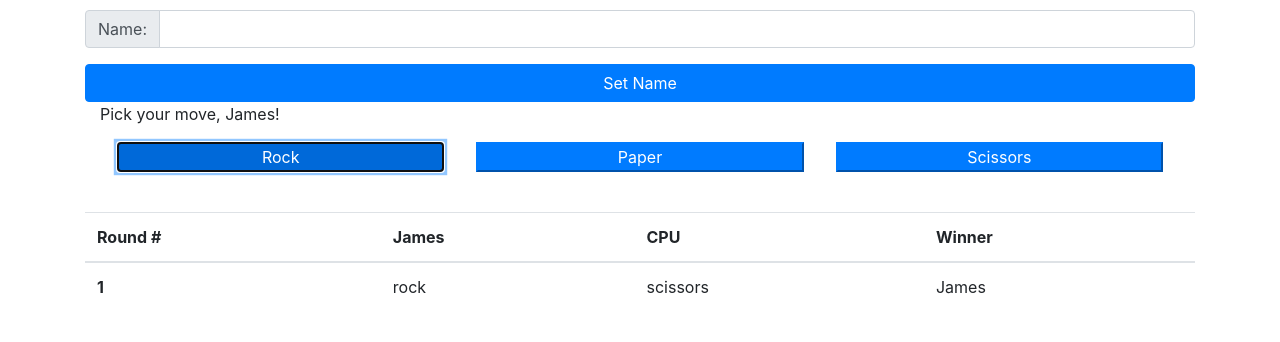
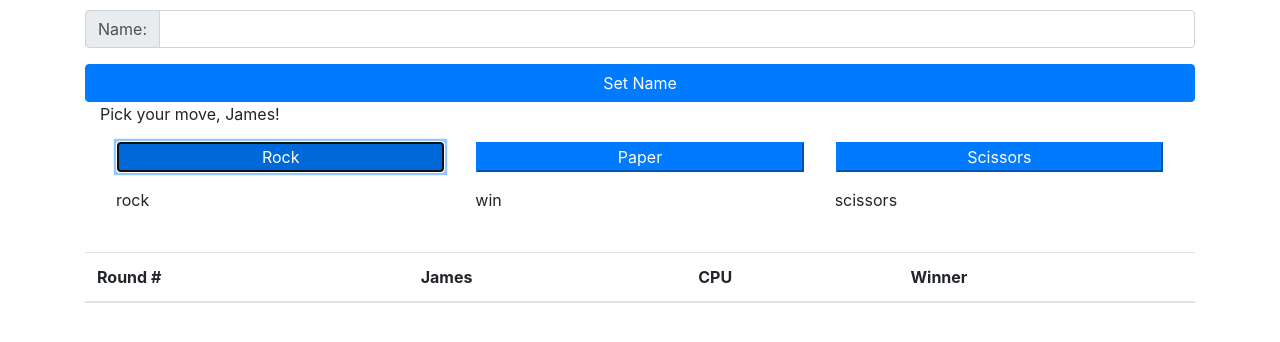
Before and after one commit to james-wienecke/rockpaperscissors, a plain HTML site: page index.html in a window 1280 px wide. Both pictures are taken after a click on the button "Rock". Shown: the part 70-412 px from the top of the page. Drawn offline with nearby package versions, Linux system fonts and the light colour scheme.

Commit message:
Added a current round display and modified conditions for displaying history only after more than one round is played.

```diff
--- a/index.html
+++ b/index.html
@@ -26,14 +26,16 @@
         </form>
     </div>
     <div class="col-12" id="game-cont">
-        <div class="container">Pick your move, <span class="name-display"></span>!</div>
+        <div class="container">Pick your move, <span class="p1-name"></span>!</div>
         <div id="move-area" class="row text-center m-3">
             <button class="col btn-primary mx-3" id="move-rock">Rock</button>
             <button class="col btn-primary mx-3" id="move-paper">Paper</button>
             <button class="col btn-primary mx-3" id="move-scissors">Scissors</button>
         </div>
-        <div id="game-area" class="m-3">
-
+        <div id="game-area" class="m-3 row">
+<!--            <div class="col-4" id="game-p1-choice"></div>-->
+<!--            <div class="col-4" id="game-result"></div>-->
+<!--            <div class="col-4" id="game-p2-choice"></div>-->
         </div>
     </div>
 </section>
@@ -43,8 +45,8 @@
             <thead>
             <tr>
                 <th scope="col">Round #</th>
-                <th scope="col"><span class="name-display"></span></th>
-                <th scope="col">CPU</th>
+                <th scope="col"><span class="p1-name"></span></th>
+                <th scope="col"><span class="p2-name"></span></th>
                 <th scope="col">Winner</th>
             </tr>
             </thead>
--- a/js/app.js
+++ b/js/app.js
@@ -112,19 +112,22 @@ $(document).ready(function() {
         let player1 = new Player('James', false);
         let player2 = new Player('CPU', true);
 
-        players.push(player1, player2);
-        $('.name-display').text(players[0].name);
+        // players.push(player1, player2);
+        players.push(new Player('James', false), new Player('CPU', true));
+        $('.p1-name').text(players[0].name);
+        $('.p2-name').text(players[1].name);
 
         // enable game buttons
         buttonsReady(players);
     })();
     function buttonsReady(players) {
+        // select the round's move options
         let options = {
             rock:   $('#move-rock'),
             paper:  $('#move-paper'),
             scissors: $('#move-scissors')
         }
-
+        // listen for input
         options.rock.on('click', function (event) {
             players[0].choose('rock');
             players[1].choose('rock');
@@ -133,24 +136,70 @@ $(document).ready(function() {
         options.paper.on('click', function (event){
             players[0].choose('paper');
             players[1].choose('paper');
+            gameManagement(players);
         });
         options.scissors.on('click', function (event){
             players[0].choose('scissors');
             players[1].choose('scissors');
-
+            gameManagement(players);
         });
     }
+    // take care of all the game processing after player choices have been taken
     function gameManagement (players) {
+        // evaluate a new round
         let round = playRound(players)
+        // push results into the game history
         games.push(round);
-        $('#game-tbody').prepend(addTableRow(round, games.length));
+        // modify page to display results
+        roundOverHtmlManagement();
         console.log(games);
     }
     function playRound(players) {
-        let newGame = new Game(players[0], players[1]);
-        newGame.runGame();
-        console.log(newGame.logResults());
-        return newGame;
+        let round = new Game(players[0], players[1]);
+        round.runGame();
+        console.log(round.logResults());
+        return round;
+    }
+    // create a div to replace the last round's game results with the new round's results
+    function displayRoundResults(round) {
+        // <div id="game-area" class="m-3 row">
+        //            <div class="col-4" id="game-p1-choice"></div>
+        //             <div class="col-4" id="game-result"></div>
+        //             <div class="col-4" id="game-p2-choice"></div>
+        //  </div>
+        const p1Choice = $(document.createElement('div'))
+            .addClass('col-4')
+            .text(round.p1.choice)
+            .attr('id', 'game-p1-choice');
+        const gameResult = $(document.createElement('div'))
+            .addClass('col-4')
+            .text(round.result)
+            .attr('id', 'game-result');
+        const p2Choice = $(document.createElement('div'))
+            .addClass('col-4')
+            .text(round.p2.choice)
+            .attr('id', 'game-p2-choice');
+
+        return $(document.createElement('div'))
+            .addClass('m-3 row')
+            .attr('id', 'game-area')
+            .append(p1Choice, gameResult, p2Choice);
+
+    }
+    function roundOverHtmlManagement () {
+        // only show log of rounds if there are more than 1 round played
+        if (games.length > 1) {
+            let lastRound = games[games.length - 2];
+            let lastRoundNum = games.length - 1
+            // add a new table row detailing the last round, prepending it so it's latest first
+            $('#game-tbody').prepend(addTableRow(lastRound, lastRoundNum));
+        }
+        let round = games[games.length - 1];
+        let roundNum = games.length;
+        // show this round's results
+        $('#game-area').replaceWith(displayRoundResults(round, roundNum));
+
+
     }
 
     function getRandomRPSGameChoice() {
@@ -173,25 +222,27 @@ $(document).ready(function() {
         // 1         'paper'    'scissors'      player2
 
     }
-    function addTableRow(game, num) {
+
+    // addTableRow builds a new table row element with the last round's details
+    function addTableRow(round, roundNum) {
         // <tr>
-        //     <th scope="row">game number</th>
+        //     <th scope="row">round number</th>
         //     <td>p1 move</td>
         //     <td>p2 move</td>
-        //     <td>game winner</td>
+        //     <td>round winner</td>
         // </tr>
-        const gameNumber = $(document.createElement("th"))
+        const roundNumber = $(document.createElement("th"))
             .attr('scope', 'row')
-            .text(num);
+            .text(roundNum);
         const p1Move = $(document.createElement('td'))
-            .text(game.p1.choice);
+            .text(round.p1.choice);
         const p2Move = $(document.createElement('td'))
-            .text(game.p2.choice);
+            .text(round.p2.choice);
         const results = $(document.createElement('td'))
-            .text((game.winner !== 0) ? game.winner : game.result);
+            .text((round.winner !== 0) ? round.winner : round.result);
 
         return $(document.createElement('tr'))
-            .append(gameNumber)
+            .append(roundNumber)
             .append(p1Move)
             .append(p2Move)
             .append(results);
```
